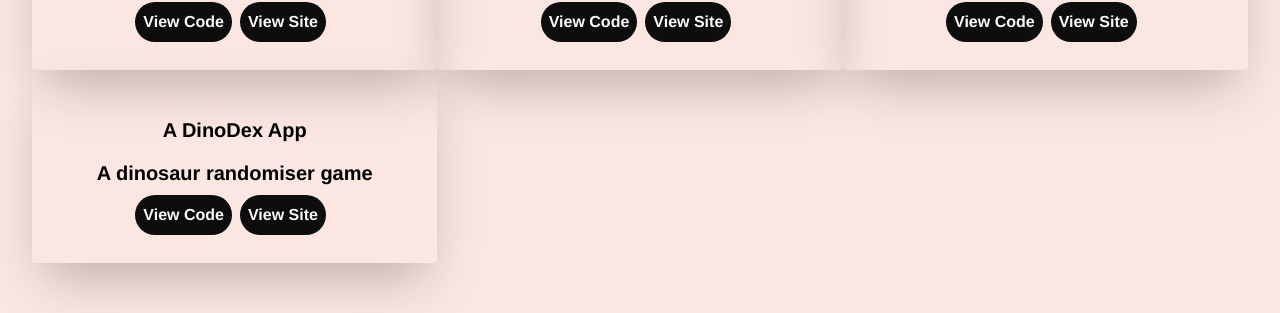
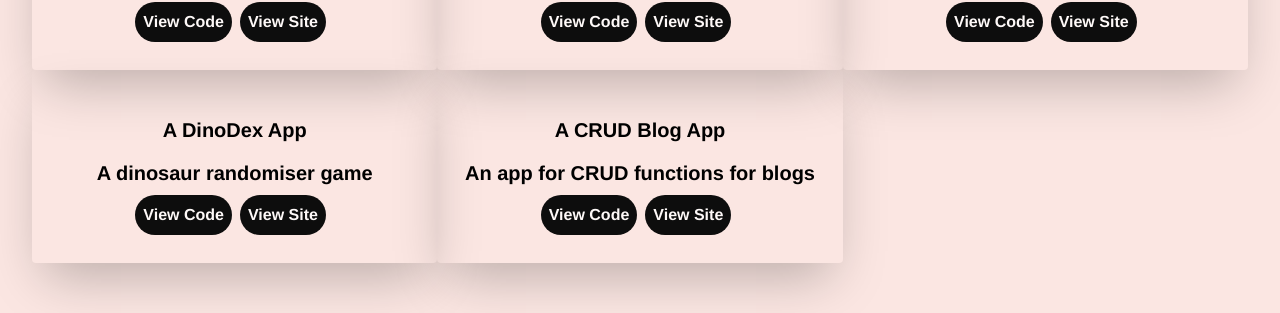
Before and after one commit to ljelfswebdev/profile, a Next.js app: page /projects in a window 1280 px wide. Shown: the part 446-759 px from the top of the page. Built offline with nearby package versions, Linux system fonts and the light colour scheme.

Commit message:
new projects

```diff
--- a/pages/projects.js
+++ b/pages/projects.js
@@ -8,7 +8,8 @@ const Projects = () => {
         {text:'LJ-Gram App', description:'A Social Media styled website', github:'https://github.com/ljelfswebdev/LJGram-server', github2:'https://github.com/ljelfswebdev/LJGram-client', site:'https://ljgram-client.vercel.app/'},
         {text:'Recipe App', description: 'A recipe app with a randomiser', github: 'https://github.com/ljelfswebdev/Recipe', site:'https://recipe-liart.vercel.app/'},
         {text:'An eDino App', description:'An ecommerce styled website', github:'https://github.com/ljelfswebdev/ecommerce', site:'https://github.com/ljelfswebdev/ecommerce'},
-        {text:' A DinoDex App', description:'A dinosaur randomiser game', github:'https://github.com/ljelfswebdev/dinodex', site:'https://dinodex.vercel.app/game'}
+        {text:' A DinoDex App', description:'A dinosaur randomiser game', github:'https://github.com/ljelfswebdev/dinodex', site:'https://dinodex.vercel.app/game'},
+        {text:'A CRUD Blog App', description:'An app for CRUD functions for blogs', github: 'https://github.com/ljelfswebdev/Blog-client', site:'https://blog-client-omega.vercel.app/' }
     ]
     return (
     <div className={styles.container}>
```
